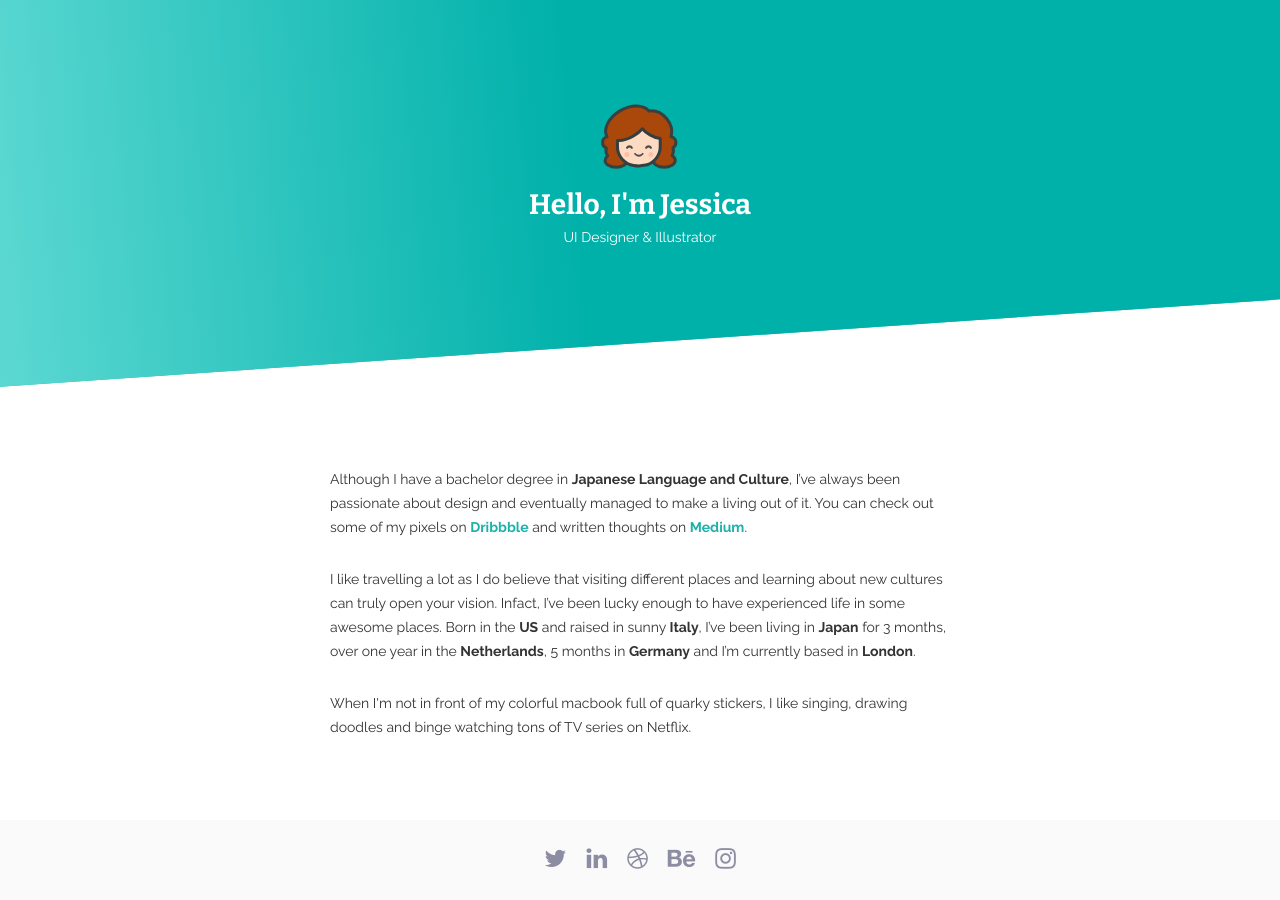
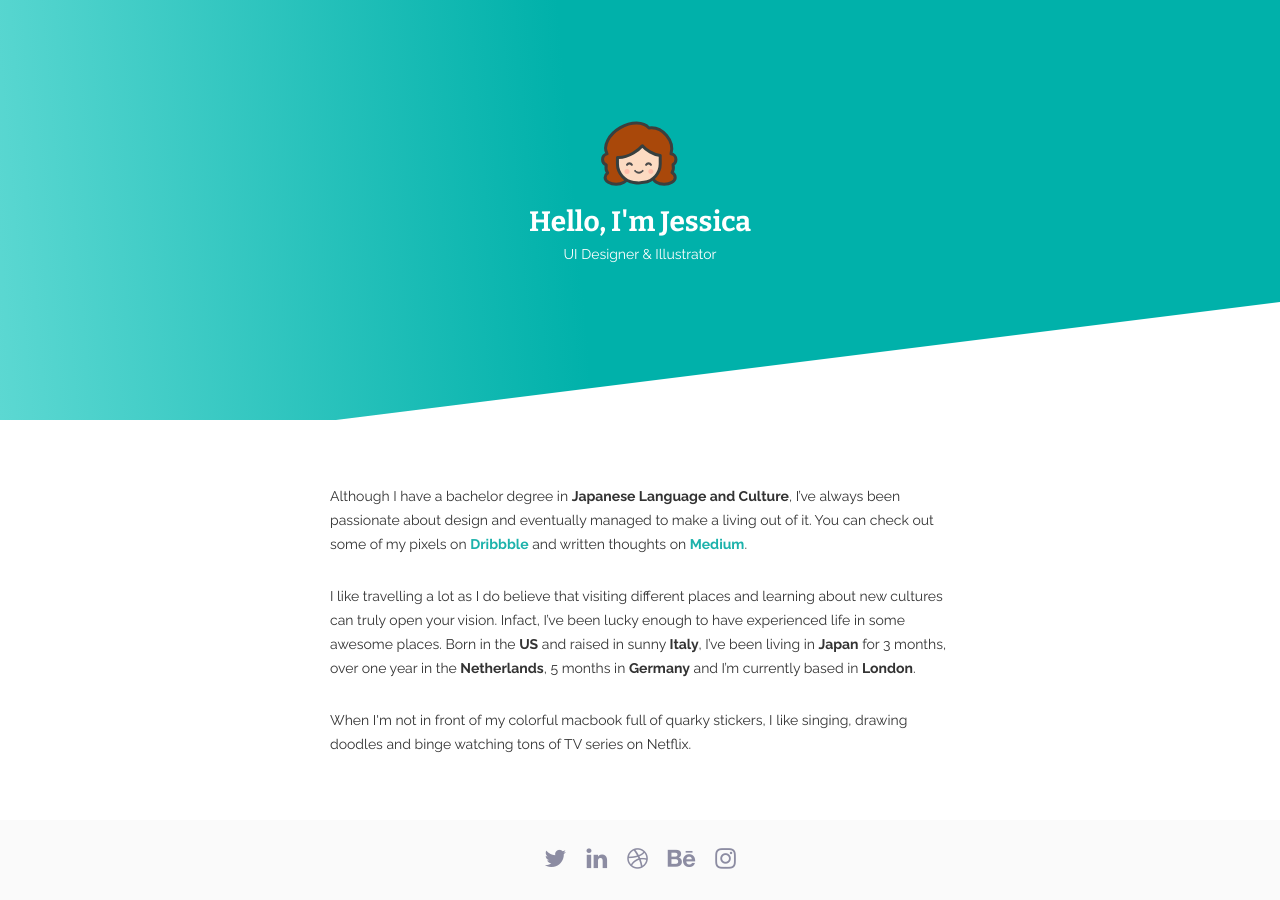
Before and after one commit to jexyla/jexyla.github.io, a Jekyll site: the page built from index.html, in a window 1280 px wide. Built offline with Jekyll 4.4.1, drawn with Linux system fonts in a browser that asks for light colours; nearby versions of some CDN libraries.

Commit message:
Update header inclination

```diff
--- a/_includes/head.html
+++ b/_includes/head.html
@@ -20,5 +20,6 @@
   <link href="https://fonts.googleapis.com/css?family=Raleway:400,700" rel="stylesheet">
 
   <!-- CSS -->
+  <link rel="stylesheet" href="https://cdnjs.cloudflare.com/ajax/libs/normalize/5.0.0/normalize.min.css" />
   <link rel="stylesheet" href="{{ "/css/main.css" | prepend: site.baseurl }}">
 </head>
--- a/css/main.scss
+++ b/css/main.scss
@@ -29,8 +29,12 @@ $base-line-height: 24px;
 $base-font-size: 14px;
 $base-font-family: Raleway, Arial;
 
+body {
+  text-rendering: optimizeLegibility;
+}
+
 header {
-    flex: 4 0 250px;
+    flex: 4 0 350px;
     display: flex;
     align-items: center;
     justify-content: center;
@@ -44,8 +48,13 @@ header {
                                                  $header-background-gradient-end-color 45%);
     background-image: linear-gradient(85deg, $header-background-gradient-start-color 0%,
                                              $header-background-gradient-end-color 45%);
-    -webkit-clip-path: polygon(0 0, 0 100%, 100% 80%, 100% 0);
-    clip-path: polygon(0 0, 0 100%, 100% 80%, 100% 0);
+
+    mask: url("/assets/mask-bottom.svg");
+    mask-size: cover;
+    mask-repeat: repeat-x;
+    -webkit-mask: url("/assets/mask-bottom.svg");
+    -webkit-mask-size: cover;
+    -webkit-mask-repeat: repeat-x;
 
     div {
       height: 80%;
@@ -151,3 +160,7 @@ section {
 header img {
   margin: 20px;
 }
+
+@media (max-width: 600px) {
+
+}
```
Also changed, not shown: assets/mask-bottom.svg (added).
